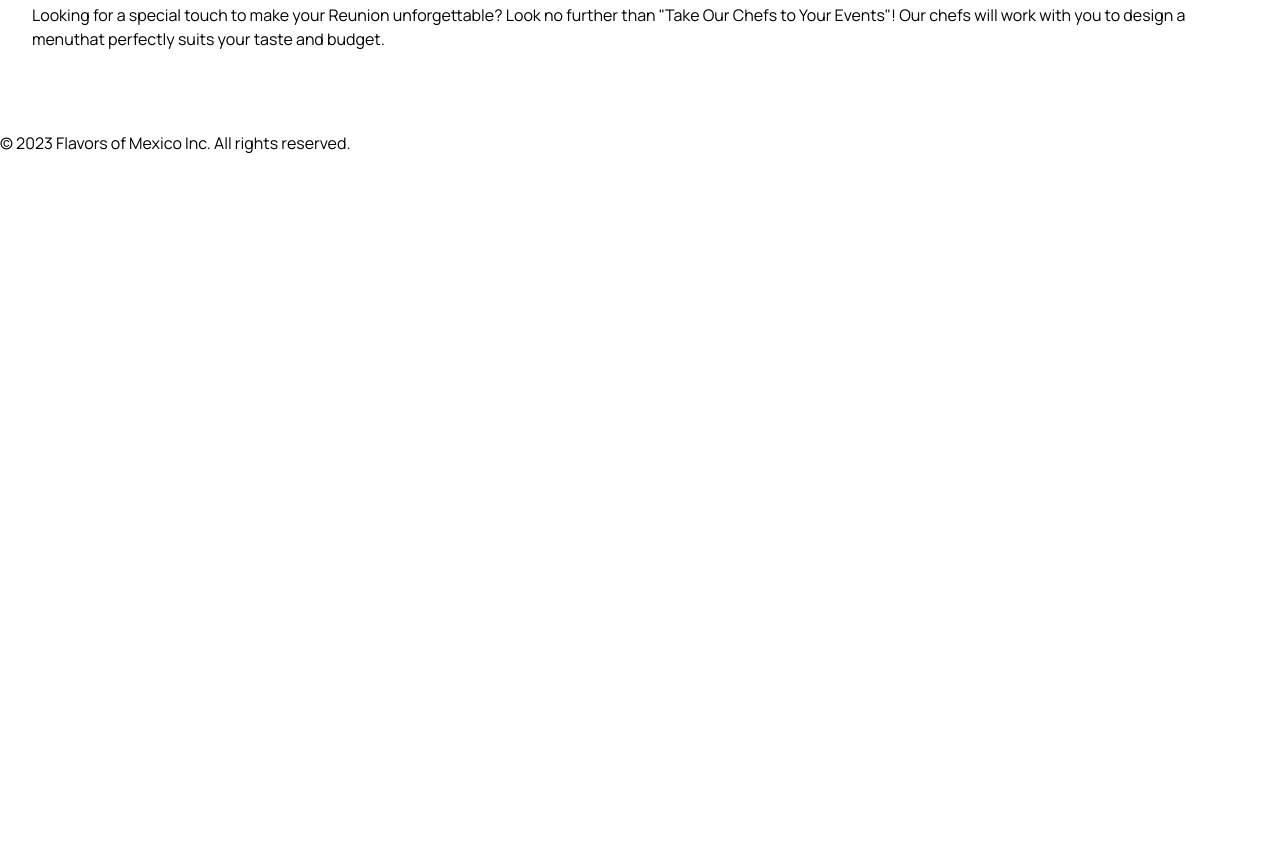
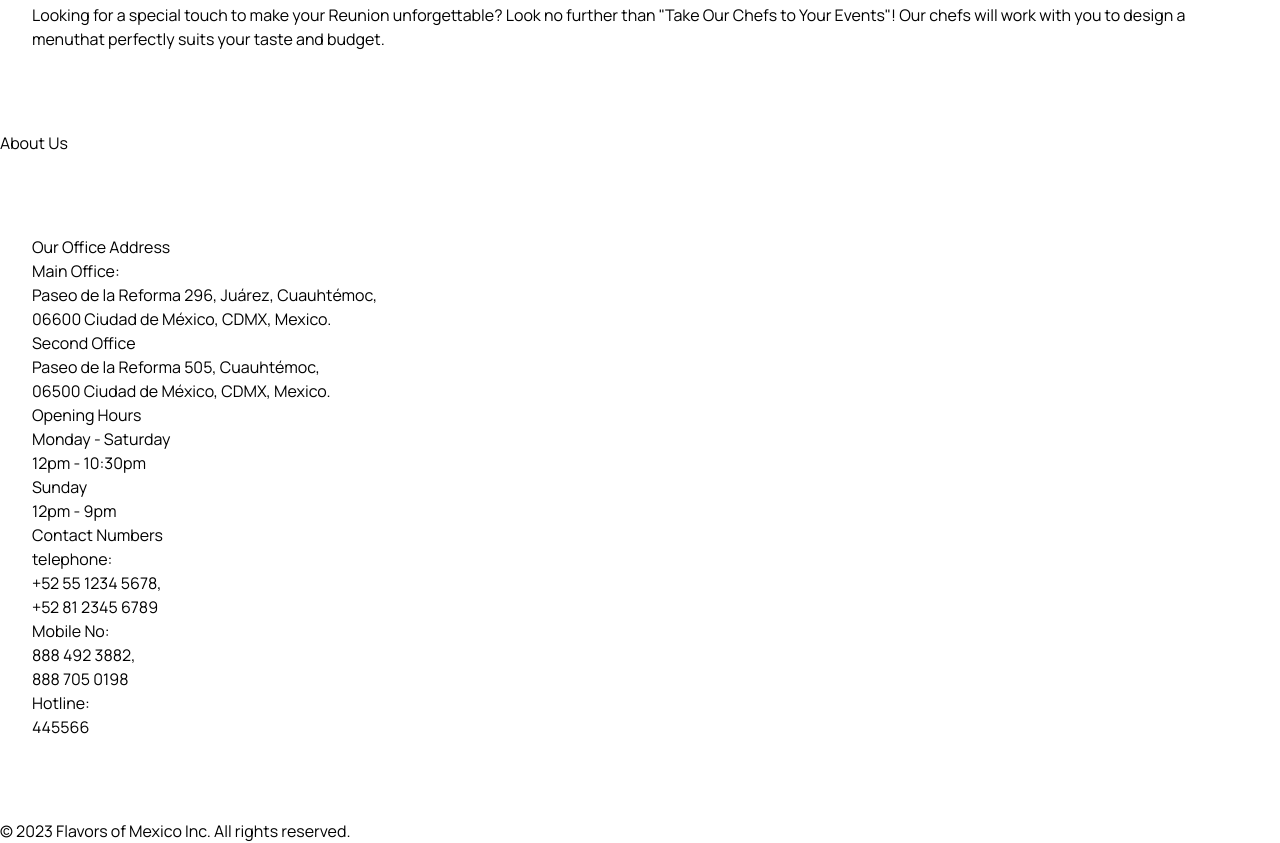
Before and after one commit to rupokraihan/flavors-of-mexico-client, a React (Vite) app: page / in a window 1280 px wide. Shown: the part 2742-3585 px from the top of the page. Before the commit the page ends 2897 px from the top, so only its background shows below. Built offline with nearby package versions, Linux system fonts and the light colour scheme; no server answers.

Commit message:
contact section complete

```diff
--- /dev/null
+++ b/src/pages/home/About.jsx
@@ -0,0 +1,55 @@
+import React from "react";
+
+const About = () => {
+  return (
+    <div>
+      <h1 className="text-5xl font-bold text-center mt-16">About Us</h1>
+      <div className="my-container flex justify-between">
+        <div>
+          <h2 className="text-center text-2xl font-semibold mb-5">
+            Our Office Address
+          </h2>
+          <h5 className="text-xl font-semibold mb-2">Main Office:</h5>
+          <p>
+            Paseo de la Reforma 296, Juárez, Cuauhtémoc, <br /> 06600 Ciudad de
+            México, CDMX, Mexico.
+          </p>
+          <h5 className="text-xl font-semibold mb-2">Second Office </h5>
+          <p>
+            Paseo de la Reforma 505, Cuauhtémoc, <br /> 06500 Ciudad de México,
+            CDMX, Mexico.
+          </p>
+        </div>
+        <div>
+          <h2 className="text-center text-2xl font-semibold mb-5">
+            Opening Hours{" "}
+          </h2>
+          <h5 className="text-xl font-semibold mb-2">Monday - Saturday </h5>
+          <p>12pm - 10:30pm</p>
+
+          <h5 className="text-xl font-semibold mb-2">Sunday </h5>
+          <p>12pm - 9pm</p>
+        </div>
+        <div>
+          <h2 className="text-center text-2xl font-semibold mb-5">
+            Contact Numbers
+          </h2>
+          <h5 className="text-xl font-semibold mb-2">telephone:</h5>
+          <p>
+            +52 55 1234 5678, <br />
+            +52 81 2345 6789
+          </p>
+          <h5 className="text-xl font-semibold mb-2">Mobile No:</h5>
+          <p>
+            888 492 3882, <br />
+            888 705 0198
+          </p>
+          <h5 className="text-xl font-semibold mb-2">Hotline:</h5>
+          445566
+        </div>
+      </div>
+    </div>
+  );
+};
+
+export default About;
--- a/src/pages/home/Home.jsx
+++ b/src/pages/home/Home.jsx
@@ -1,8 +1,8 @@
 import React, { useEffect, useState } from "react";
 import bannerImage from "../../../src/assets/pexels-ella-wei-6549194.jpg";
-import birthdayImage from "../../../src/assets/lidya-nada-MD_ha01Bk7c-unsplash.jpg";
-import weddingImage from "../../../src/assets/vitor-monthay-JL2n-GWXCJo-unsplash.jpg";
-import reunionImage from "../../../src/assets/siavosh-hosseini-F5QBwO8X1KE-unsplash.jpg";
+import TakeChefs from "../home/TakeChefs";
+import About from "../home/About";
+
 
 
 const Home = () => {
@@ -89,53 +89,11 @@ const Home = () => {
       </div>
 
       <section>
-        <h1 className="text-5xl font-bold text-center mt-16">
-          Take Our Chefs to Your Events
-        </h1>
-        <div className="my-container lg:flex gap-16">
-          <div>
-            <img
-              className="rounded-2x h-[210px] w-[330px] mb-8"
-              src={birthdayImage}
-              alt=""
-            />
-            <h2 className="text-center text-3xl font-semibold mb-3">Birthdays</h2>
-            <p className="text-center">
-              Looking for a special touch to make your Birthday unforgettable?
-              Look no further than "Take Our Chefs to Your Events"! Our chefs
-              will work with you to design a menuthat perfectly suits your taste
-              and budget.
-            </p>
-          </div>
-          <div>
-            <img
-              className="rounded-2x h-[210px] w-[330px] mb-8"
-              src={weddingImage}
-              alt=""
-            />
-            <h2 className="text-center text-3xl font-semibold mb-3">Weddings</h2>
-            <p className="text-center">
-              Looking for a special touch to make your Wedding unforgettable?
-              Look no further than "Take Our Chefs to Your Events"! Our chefs
-              will work with you to design a menuthat perfectly suits your taste
-              and budget.
-            </p>
-          </div>
-          <div>
-            <img
-              className="rounded-2x h-[210px] w-[330px] mb-8"
-              src={reunionImage}
-              alt=""
-            />
-            <h2 className="text-center text-3xl font-semibold mb-3 ">Reunions</h2>
-            <p className="text-center">
-              Looking for a special touch to make your Reunion unforgettable?
-              Look no further than "Take Our Chefs to Your Events"! Our chefs
-              will work with you to design a menuthat perfectly suits your taste
-              and budget.
-            </p>
-          </div>
-        </div>
+        <TakeChefs/>
+      </section>
+      <section>
+        <About/>
+
       </section>
     </div>
   );
--- /dev/null
+++ b/src/pages/home/TakeChefs.jsx
@@ -0,0 +1,68 @@
+import React from 'react';
+import birthdayImage from "../../../src/assets/lidya-nada-MD_ha01Bk7c-unsplash.jpg";
+import weddingImage from "../../../src/assets/vitor-monthay-JL2n-GWXCJo-unsplash.jpg";
+import reunionImage from "../../../src/assets/siavosh-hosseini-F5QBwO8X1KE-unsplash.jpg";
+
+const TakeChefs = () => {
+  return (
+    <div>
+      <section>
+        <h1 className="text-5xl font-bold text-center mt-16">
+          Take Our Chefs to Your Events
+        </h1>
+        <div className="my-container lg:flex gap-16">
+          <div>
+            <img
+              className="rounded-2x h-[210px] w-[330px] mb-8"
+              src={birthdayImage}
+              alt=""
+            />
+            <h2 className="text-center text-3xl font-semibold mb-3">
+              Birthdays
+            </h2>
+            <p className="text-center">
+              Looking for a special touch to make your Birthday unforgettable?
+              Look no further than "Take Our Chefs to Your Events"! Our chefs
+              will work with you to design a menuthat perfectly suits your taste
+              and budget.
+            </p>
+          </div>
+          <div>
+            <img
+              className="rounded-2x h-[210px] w-[330px] mb-8"
+              src={weddingImage}
+              alt=""
+            />
+            <h2 className="text-center text-3xl font-semibold mb-3">
+              Weddings
+            </h2>
+            <p className="text-center">
+              Looking for a special touch to make your Wedding unforgettable?
+              Look no further than "Take Our Chefs to Your Events"! Our chefs
+              will work with you to design a menuthat perfectly suits your taste
+              and budget.
+            </p>
+          </div>
+          <div>
+            <img
+              className="rounded-2x h-[210px] w-[330px] mb-8"
+              src={reunionImage}
+              alt=""
+            />
+            <h2 className="text-center text-3xl font-semibold mb-3 ">
+              Reunions
+            </h2>
+            <p className="text-center">
+              Looking for a special touch to make your Reunion unforgettable?
+              Look no further than "Take Our Chefs to Your Events"! Our chefs
+              will work with you to design a menuthat perfectly suits your taste
+              and budget.
+            </p>
+          </div>
+        </div>
+      </section>
+    </div>
+  );
+};
+
+export default TakeChefs;
```
Also changed, not shown: src/assets/pexels-ferdous-hasan-11596373 (3).jpg (added).
